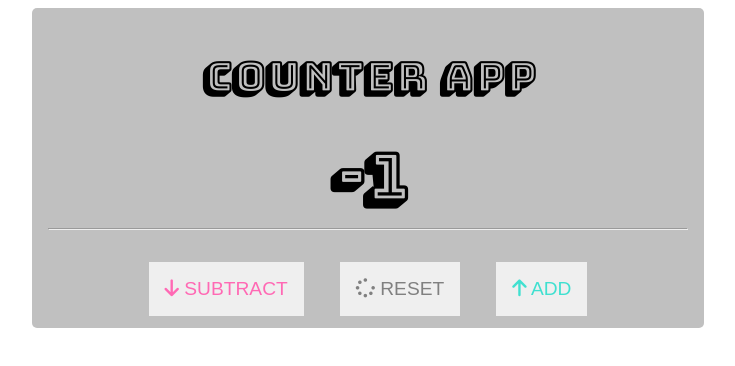
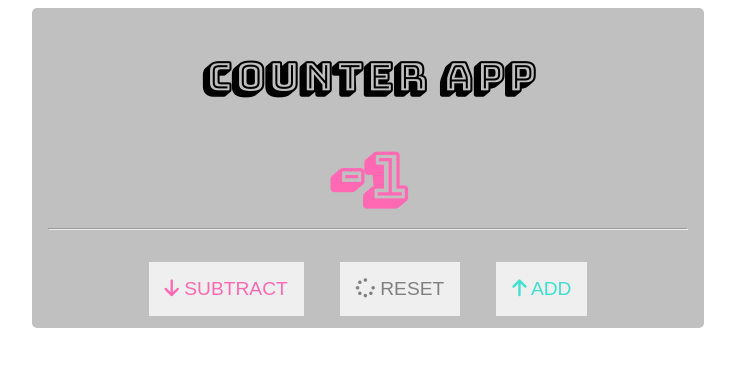
Before and after one commit to lilivelazquezz/DailyJS, a plain HTML site: page Day1-CounterApp/index.html in a window 1280 px wide. Both pictures are taken after a click on the button "SUBTRACT". Shown: the whole page, without its empty margins (272-1007 px from the left). Drawn offline with Linux system fonts and the light colour scheme.

Commit message:
refactored Javascript file

```diff
--- a/Day1-CounterApp/index.html
+++ b/Day1-CounterApp/index.html
@@ -10,8 +10,7 @@
     <link rel="preconnect" href="https://fonts.gstatic.com" crossorigin />
     <link
       href="https://fonts.googleapis.com/css2?family=Bungee+Shade&display=swap"
-      rel="stylesheet"
-    />
+      rel="stylesheet"/>
 
     <title>Counter App</title>
     <script
@@ -25,6 +24,7 @@
         <h1>Counter App</h1>
         <span class="count">0</span>
         <hr />
+        <div class="buttons">
           <button class="subtract">
             <i class="fas fa-arrow-down subtract"></i> Subtract
           </button>
@@ -34,6 +34,7 @@
           <button class="add"><i class="fas fa-arrow-up add"></i> Add</button>
         </div>
       </div>
+    </div>
     <script src="script.js"></script>
   </body>
 </html>
--- a/Day1-CounterApp/script.js
+++ b/Day1-CounterApp/script.js
@@ -1,14 +1,30 @@
 const count = document.querySelector(".count");
-const add = document.querySelector(".add");
-const resetCount = document.querySelector(".reset");
-const sub = document.querySelector(".subtract");
+const buttons = document.querySelector(".buttons");
 
-add.addEventListener("click", () => {
-  count.innerHTML++;
+buttons.addEventListener("click", (e) => {
+  if (e.target.classList.contains("add")) {
+    console.log("Add");
+    count.innerHTML++;
+    setColor();
+  }
+  if (e.target.classList.contains("reset")) {
+    console.log("Reset");
+    count.innerHTML = 0;
+    setColor();
+  }
+  if (e.target.classList.contains("subtract")) {
+    console.log("Subtract");
+    count.innerHTML--;
+    setColor();
+  }
 });
-sub.addEventListener("click", () => {
-  count.innerHTML--;
-});
-resetCount.addEventListener("click", () => {
-  count.innerHTML = 0;
-});
+
+function setColor() {
+  if (count.innerHTML > 0) {
+    count.style.color = "turquoise";
+  } else if (count.innerHTML < 0) {
+    count.style.color = "hotpink";
+  } else {
+    count.style.color = "gray";
+  }
+}
```
Lines whose indentation alone changed are shown as unchanged.
